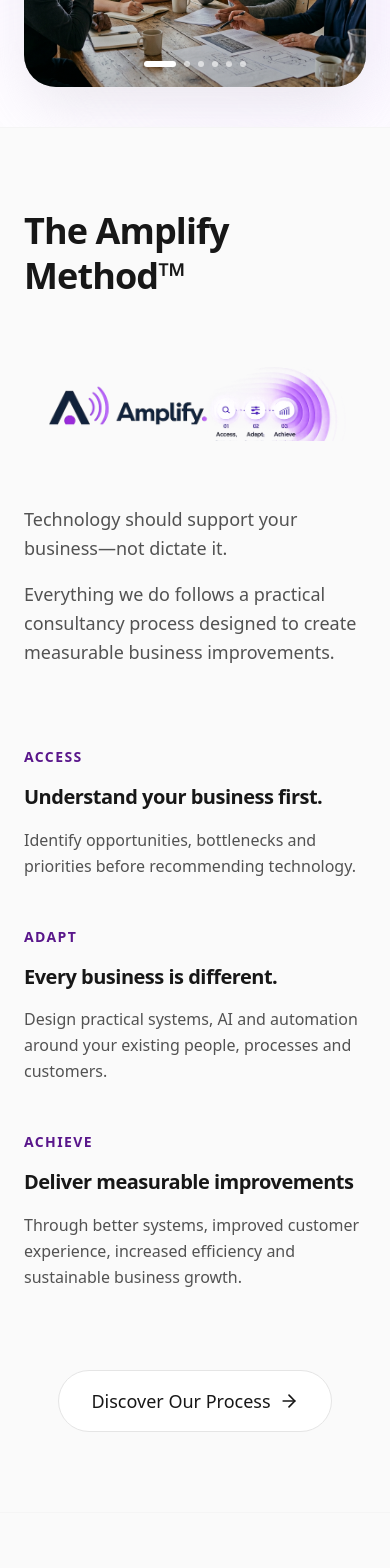
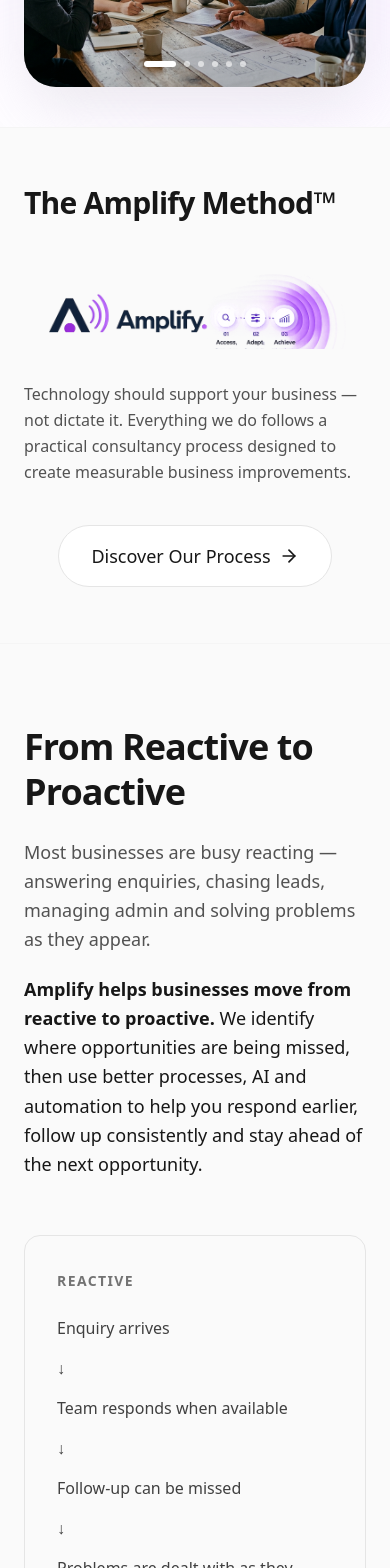
Before and after one commit to amanocha87/amplify-website, a React (Vite) app: page / in a window 390 px wide. Shown: the part 1220-2788 px from the top of the page. Built offline with nearby package versions, Linux system fonts and the light colour scheme.

Commit message:
Trim Amplify Method section for mobile

```diff
--- a/src/components/AmplifyMethod.tsx
+++ b/src/components/AmplifyMethod.tsx
@@ -1,73 +1,26 @@
-import { motion } from 'motion/react';
+import { Link } from 'react-router-dom';
 import { ArrowRight } from 'lucide-react';
-import { Link } from 'react-router-dom';
 import Logo from './Logo';
-
-const stages = [
-  {
-    label: "ACCESS",
-    heading: "Understand your business first.",
-    copy: "Identify opportunities, bottlenecks and priorities before recommending technology."
-  },
-  {
-    label: "ADAPT",
-    heading: "Every business is different.",
-    copy: "Design practical systems, AI and automation around your existing people, processes and customers."
-  },
-  {
-    label: "ACHIEVE",
-    heading: "Deliver measurable improvements",
-    copy: "Through better systems, improved customer experience, increased efficiency and sustainable business growth."
-  }
-];
 
 export default function AmplifyMethod() {
   return (
-    <section className="py-20 md:py-24 px-6 max-w-[1400px] mx-auto border-t border-neutral-100">
-      <div className="mb-20 max-w-3xl">
-        <h2 className="text-4xl md:text-5xl font-semibold tracking-tight text-neutral-900 mb-10 leading-tight">
+    <section className="py-14 md:py-20 px-6 max-w-[1400px] mx-auto border-t border-neutral-100">
+      <div className="mb-10 max-w-3xl">
+        <h2 className="text-3xl md:text-5xl font-semibold tracking-tight text-neutral-900 mb-6 leading-tight">
           The Amplify Method™
         </h2>
-        <div className="mb-16 w-full max-w-4xl">
+        <div className="mb-8 w-full max-w-4xl">
           <Logo variant="large" className="w-full h-auto" />
         </div>
-        <p className="text-lg md:text-xl text-neutral-600 leading-relaxed font-medium mb-4 max-w-3xl">
-          Technology should support your business—not dictate it.
-        </p>
-        <p className="text-lg md:text-xl text-neutral-600 leading-relaxed max-w-3xl">
-          Everything we do follows a practical consultancy process designed to create measurable business improvements.
+        <p className="text-base md:text-xl text-neutral-600 leading-relaxed">
+          Technology should support your business — not dictate it. Everything we do follows a practical consultancy process designed to create measurable business improvements.
         </p>
       </div>
-
-      <div className="grid grid-cols-1 lg:grid-cols-3 gap-12 lg:gap-8 max-w-5xl">
-        {stages.map((stage, index) => (
-          <motion.div
-            key={index}
-            initial={{ opacity: 0, y: 20 }}
-            whileInView={{ opacity: 1, y: 0 }}
-            viewport={{ once: true, margin: "-50px" }}
-            transition={{ duration: 0.6, delay: index * 0.2 }}
-          >
-            <div>
-              <span className="text-sm font-semibold tracking-widest uppercase text-purple-900 mb-4 block">
-                {stage.label}
-              </span>
-              <h3 className="text-xl md:text-2xl font-semibold text-neutral-900 tracking-tight leading-snug mb-4">
-                {stage.heading}
-              </h3>
-              <p className="text-neutral-600 leading-relaxed text-base">
-                {stage.copy}
-              </p>
-            </div>
-          </motion.div>
-        ))}
-      </div>
-
-      <div className="mt-20 text-center">
+      <div className="text-center">
         <Link to="/about" className="px-8 py-4 bg-white border border-neutral-200 text-neutral-900 rounded-full font-medium hover:bg-neutral-50 hover:border-neutral-300 transition-colors inline-flex items-center gap-2 text-lg">
-  Discover Our Process
-  <ArrowRight className="w-5 h-5" />
-</Link>
+          Discover Our Process
+          <ArrowRight className="w-5 h-5" />
+        </Link>
       </div>
     </section>
   );
```
